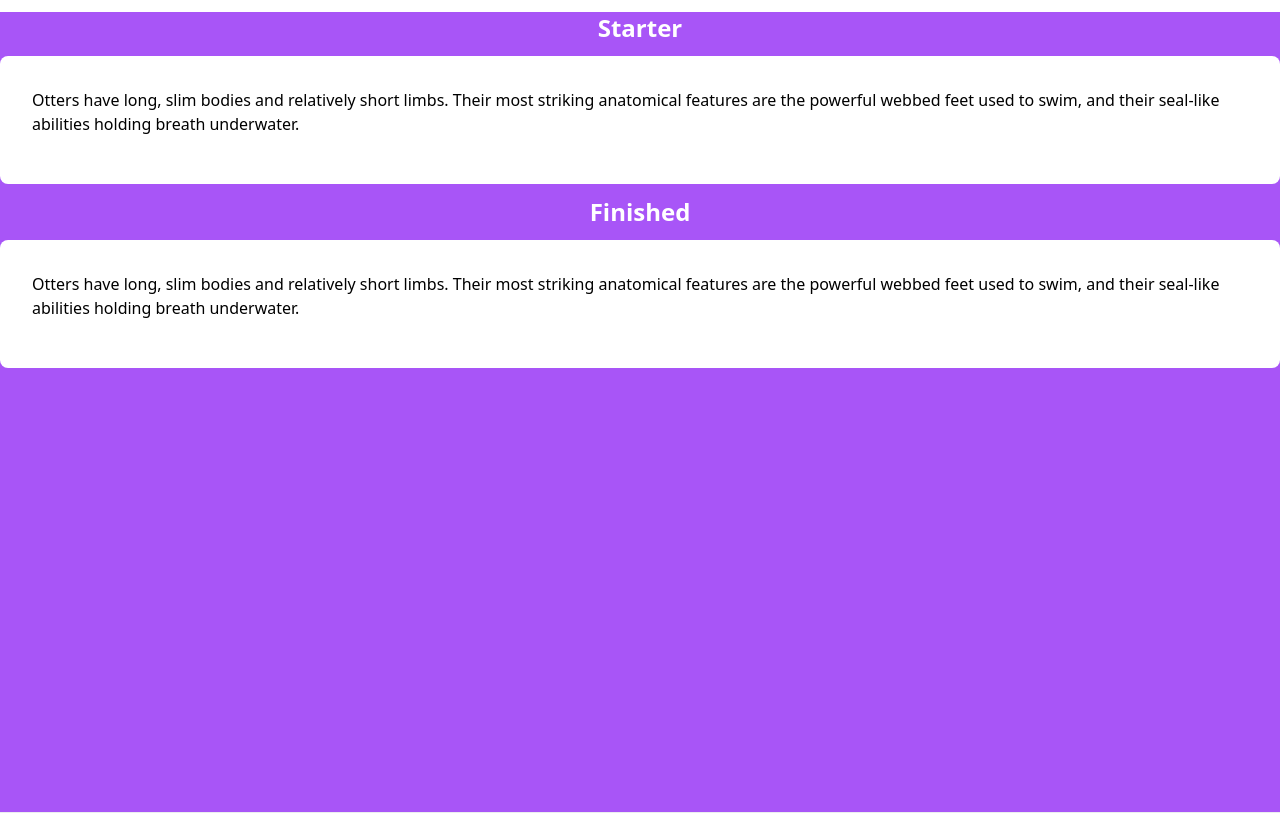
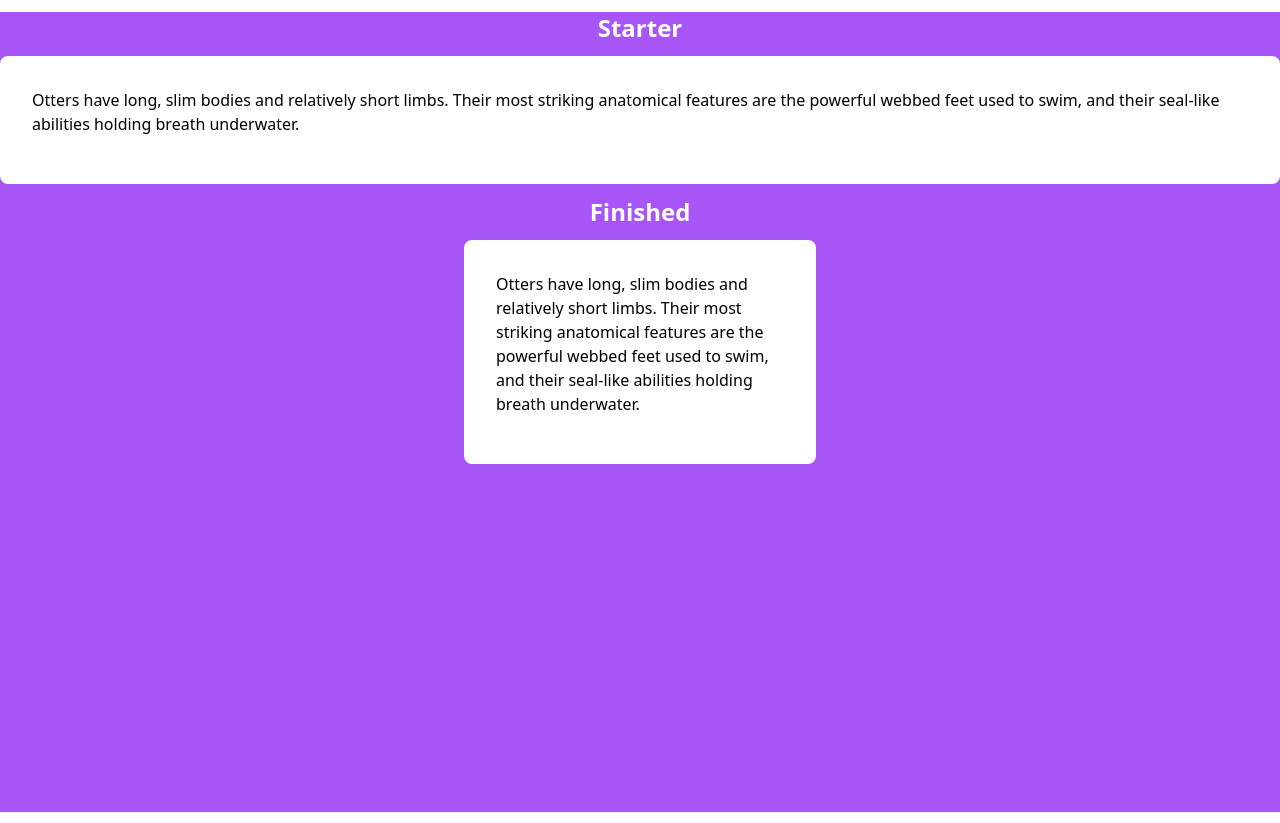
Before and after one commit to sarincasm/jar-of-dirt, a React app in the folder style/css-fundamentals/: page /rendering-logic-i/flow-layout/max-width-wrapper in a window 1280 px wide. Shown: the top 823 px of the page. Built offline with nearby package versions, Linux system fonts and the light colour scheme.

Commit message:
CSS Fundamentals Flow Layout Width Wrapper : Done

```diff
--- a/style/css-fundamentals/app/rendering-logic-i/flow-layout/max-width-wrapper/page.tsx
+++ b/style/css-fundamentals/app/rendering-logic-i/flow-layout/max-width-wrapper/page.tsx
@@ -15,7 +15,7 @@ function renderStarter() {
 
 function renderDone() {
 	return (
-		<section>
+		<section className="px-4 max-w-sm mx-auto">
 			<div className="bg-white p-8 rounded-lg">
 				<p className="mb-4">
 					Otters have long, slim bodies and relatively short limbs. Their
```
